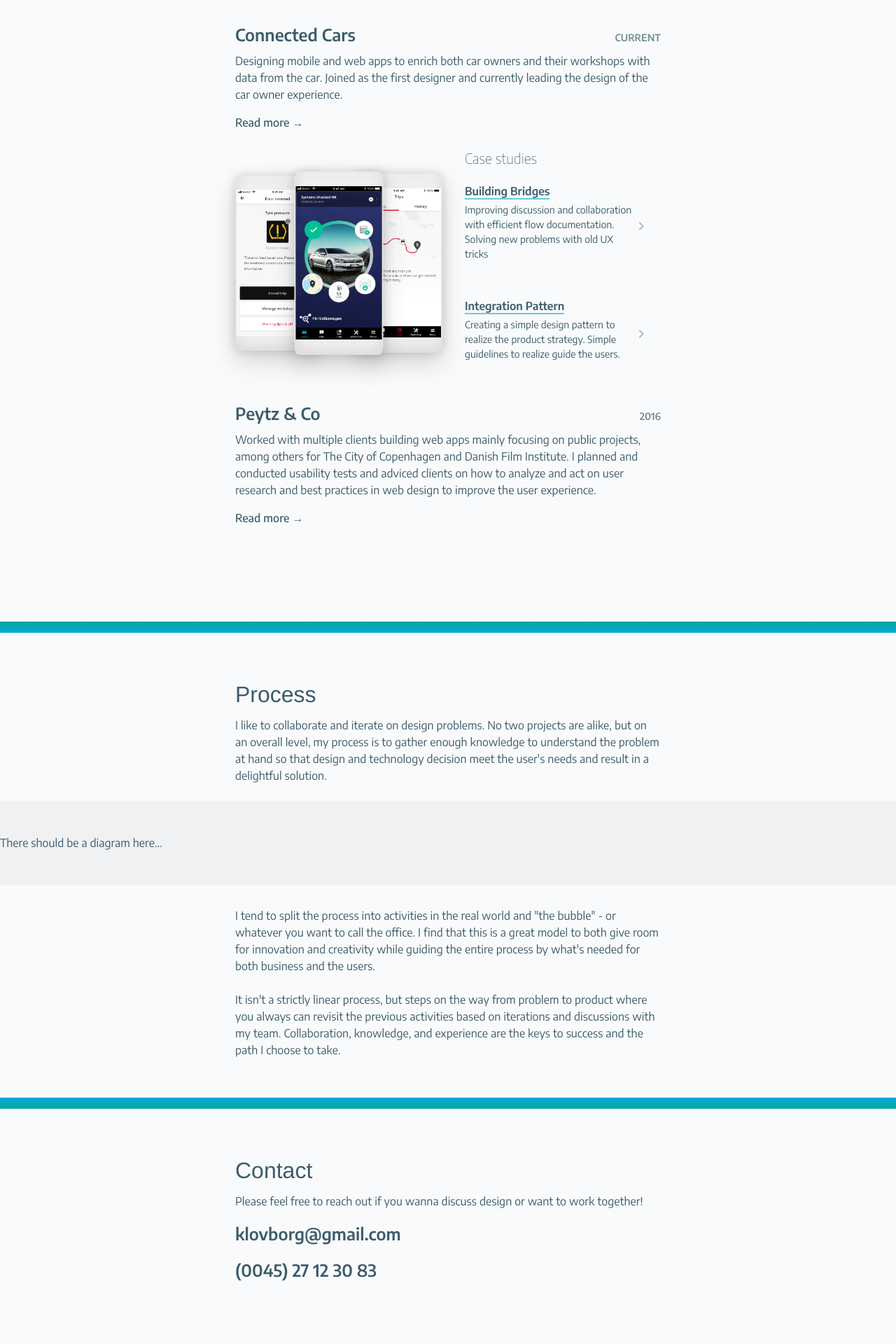
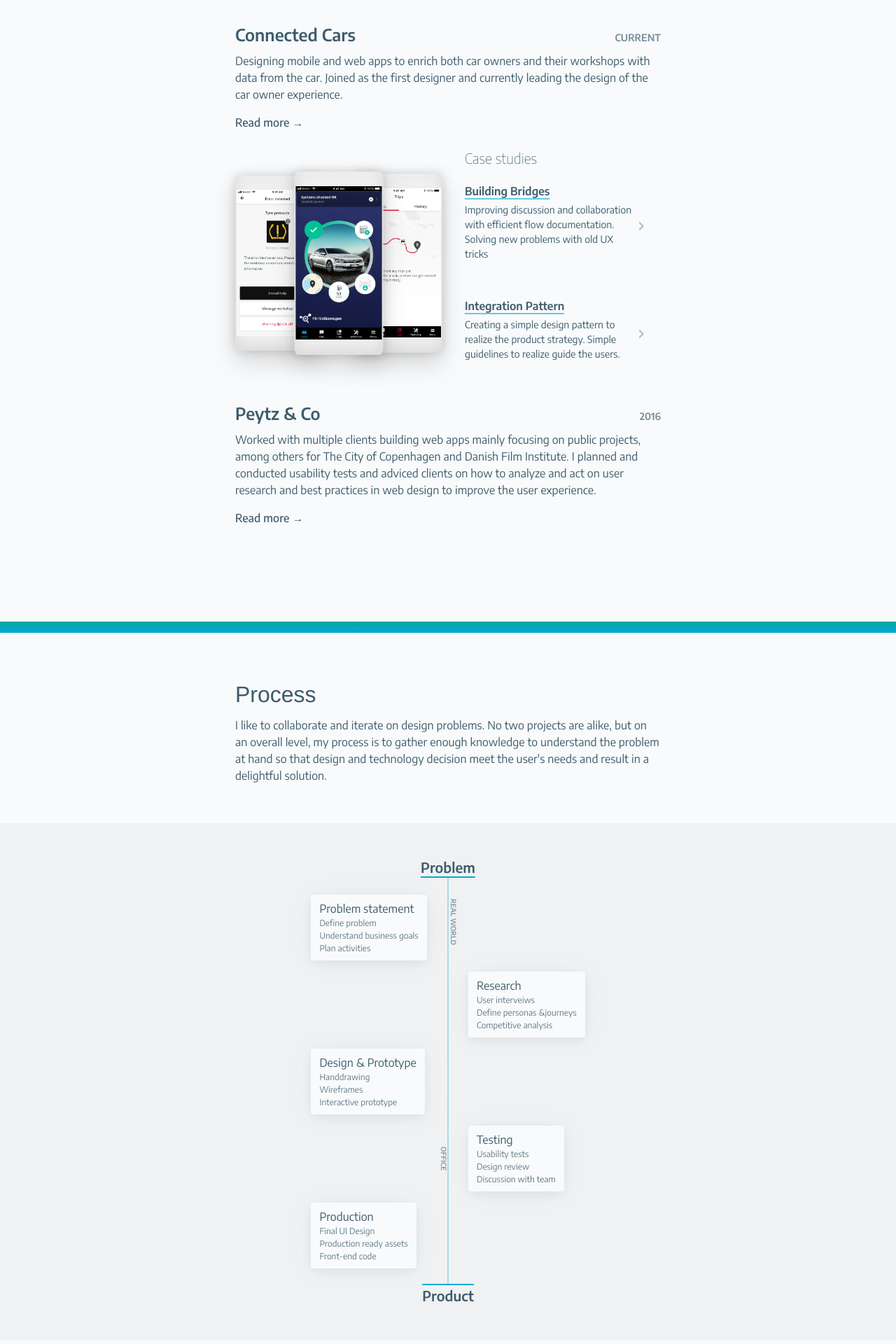
Before and after one commit to frebliklo/frebliklo.github.io, a Jekyll site: the page built from index.html, in a window 1280 px wide. Shown: the part 699-2619 px from the top of the page at 70% size. Built offline with Jekyll 4.4.1, drawn with Linux system fonts in a browser that asks for light colours; some web fonts are replaced.

Commit message:
process-diagram

```diff
--- /dev/null
+++ b/_includes/process-diagram.html
@@ -0,0 +1,49 @@
+<div class="process-diagram container u-mb-lg u-space-between">
+  <div class="process-diagram__grid">
+    <h4 class="process-diagram__start">Problem</h4>
+    <div class="process-diagram__item-left process-diagram__problem-statement u-mt">
+      <h6>Problem statement</h6>
+      <ul>
+        <li>Define problem</li>
+        <li>Understand business goals</li>
+        <li>Plan activities</li>
+      </ul>
+    </div>
+    <div class="process-diagram__item-left process-diagram__design">
+      <h6>Design &amp; Prototype</h6>
+      <ul>
+        <li>Handdrawing</li>
+        <li>Wireframes</li>
+        <li>Interactive prototype</li>
+      </ul>
+    </div>
+    <div class="process-diagram__item-left process-diagram__production u-mb">
+      <h6>Production</h6>
+      <ul>
+        <li>Final UI Design</li>
+        <li>Production ready assets</li>
+        <li>Front-end code</li>
+      </ul>
+    </div>
+    <div class="process-diagram__item-right process-diagram__research">
+      <h6>Research</h6>
+      <ul>
+        <li>User interveiws</li>
+        <li>Define personas &amp;journeys</li>
+        <li>Competitive analysis</li>
+      </ul>
+    </div>
+    <div class="process-diagram__item-right process-diagram__testing">
+      <h6>Testing</h6>
+      <ul>
+        <li>Usability tests</li>
+        <li>Design review</li>
+        <li>Discussion with team</li>
+      </ul>
+    </div>
+    <h4 class="process-diagram__end">Product</h4>
+    <b class="process-diagram__vertical"></b>
+    <p class="process-diagram__vertical-text process-diagram__vertical-text--real-world">Real world</p>
+    <p class="process-diagram__vertical-text process-diagram__vertical-text--office">Office</p>
+  </div>
+</div>
--- a/assets/_scss/_base/_utilities.scss
+++ b/assets/_scss/_base/_utilities.scss
@@ -22,6 +22,10 @@
   margin-bottom: .8rem !important;
 }
 
+.u-mt {
+  margin-top: 2.4rem !important;
+}
+
 .u-space-between {
   justify-content: space-between !important;
 }
--- a/assets/_scss/_components/_device.scss
+++ b/assets/_scss/_components/_device.scss
@@ -2,7 +2,7 @@
   position: relative;
   background: $color-device-grey;
   box-shadow: 0 15px 35px rgba($color-black,.15), 0 0 15px rgba($color-black,0.15), inset 0 -5px 20px rgba($color-black,.1), inset 0 5px 5px rgba($color-white,.25);
-  border-radius: 5%;
+  border-radius: 4%;
 }
 
 %mobile-img-placement {
--- a/assets/_scss/_components/_process-diagram.scss
+++ b/assets/_scss/_components/_process-diagram.scss
@@ -2,4 +2,135 @@
   width: 100%;
   background-color: $color-grey-light;
   padding: 4.8rem 0;
+
+  &__grid {
+    max-width: 60rem;
+    display: grid;
+    grid-template-columns: 1fr 12px 2px 12px 1fr;
+    justify-items: center;
+  }
+
+  &__start {
+    position: relative;
+    grid-column: 1 / -1;
+    grid-row: 1 / span 1;
+
+    @include respond(tab-port) { font-size: 2rem; }
+
+    &::after {
+      content: '';
+      width: 100%;
+      height: 2px;
+      position: absolute;
+      top: auto;
+      right: auto;
+      bottom: 0;
+      left: 0;
+      background-color: $color-blue;
+    }
+  }
+
+  &__end {
+    position: relative;
+    grid-column: 1 / -1;
+    grid-row: 13 / span 1;
+
+    @include respond(tab-port) { font-size: 2rem; }
+
+    &::before {
+      content: '';
+      width: 100%;
+      height: 2px;
+      position: absolute;
+      top: -2px;
+      right: auto;
+      bottom: auto;
+      left: 0;
+      background-color: $color-blue;
+    }
+  }
+
+  [class^='process-diagram__item-'] {
+    margin: .8rem 1.6rem;
+    padding: .8rem 1.2rem;
+    justify-self: start;
+    background-color: $color-bg;
+    border-radius: 4px;
+    box-shadow: 0 5px 15px rgba($color-black,.05), 0 2px 35px rgba($color-blue-dark-1,.05);
+
+    h6 {
+      font-size: 1.4rem;
+      font-weight: 400;
+
+      @include respond(tab-port) { font-size: 1.6rem; }
+    }
+
+    ul {
+      list-style: none;
+
+      li {
+        font-size: 1rem;
+        opacity: .8;
+
+        @include respond(tab-port) { font-size: 1.2rem; }
+      }
+    }
+
+  }
+
+  &__item-left {
+    grid-column: 1 / span 1;
+  }
+
+  &__item-right {
+    grid-column: 5 / span 1;
+  }
+
+  &__problem-statement {
+    grid-row: 3 / span 1;
+  }
+
+  &__research {
+    grid-row: 5 / span 1;
+  }
+
+  &__design {
+    grid-row: 7 / span 1;
+  }
+
+  &__testing {
+    grid-row: 9 / span 1;
+  }
+
+  &__production {
+    grid-row: 11 / span 1;
+  }
+
+  &__vertical-text {
+    writing-mode: vertical-lr;
+    align-self: center;
+    font-size: 1rem;
+    font-weight: 600;
+    text-transform: uppercase;
+    opacity: .6;
+    margin: .2rem;
+
+    &--real-world {
+      grid-column: 4 / span 1;
+      grid-row: 3 / span 2;
+    }
+
+    &--office {
+      grid-column: 2 / span 1;
+      grid-row: 8 / span 2;
+    }
+  }
+
+  &__vertical {
+    grid-column: 3 / span 1;
+    grid-row: 2 / 12;
+    background-color: $color-blue;
+    opacity: .3;
+    width: 2px;
+  }
 }
--- a/index.html
+++ b/index.html
@@ -67,9 +67,7 @@ title: Frederik Klovborg - UX, design and code
         <p>I like to collaborate and iterate on design problems. No two projects are alike, but on an overall level, my process is to gather enough knowledge to understand the problem at hand so that design and technology decision meet the user's needs and result in a delightful solution.</p>
       </div>
     </div>
-    <div class="process-diagram u-mb-lg">
-      There should be a diagram here...
-    </div>
+    {% include process-diagram.html %}
     <div class="row">
       <div class="col-2">
         <p>I tend to split the process into activities in the real world and "the bubble" - or whatever you want to call the office. I find that this is a great model to both give room for innovation and creativity while guiding the entire process by what's needed for both business and the users.</p>
```
